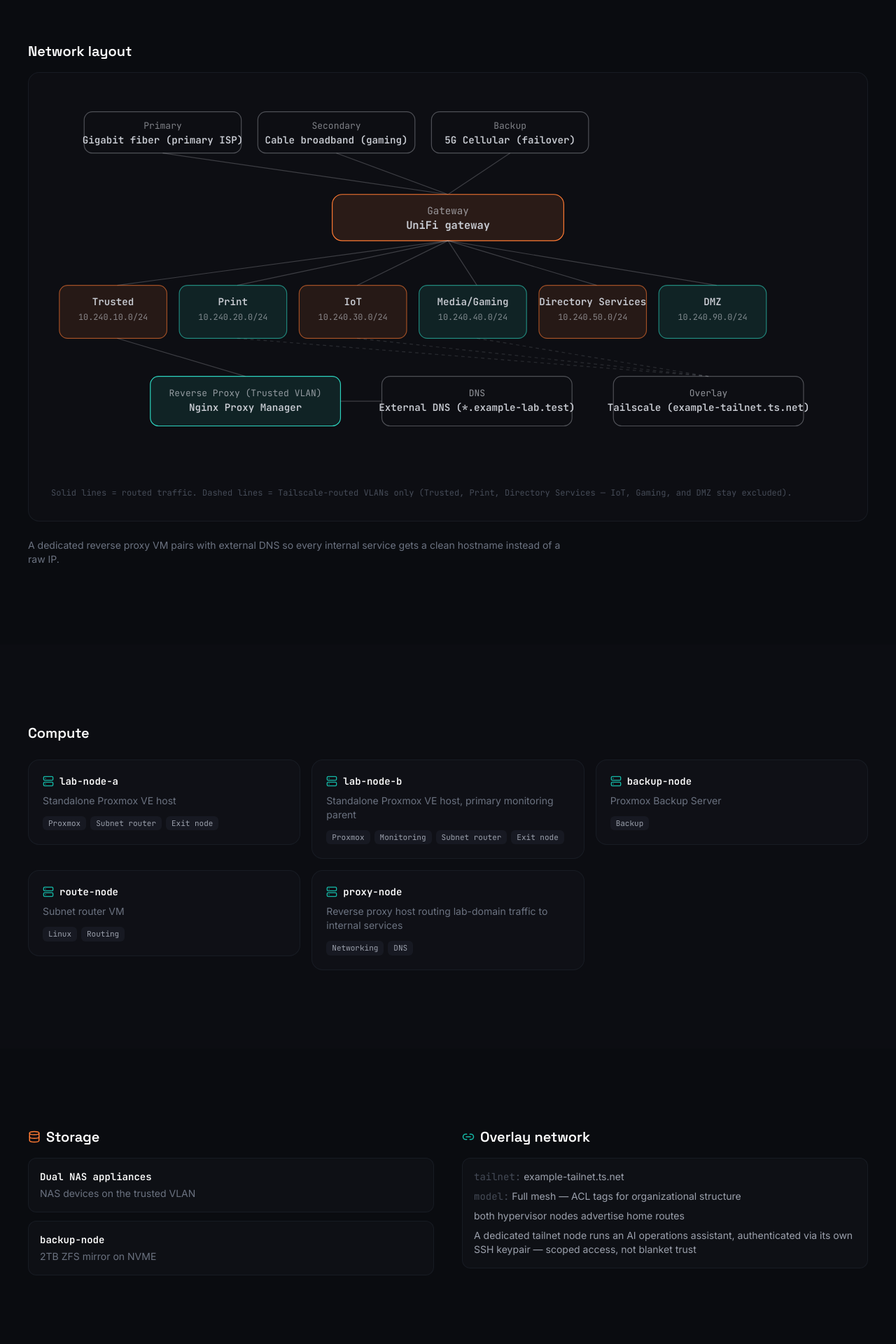
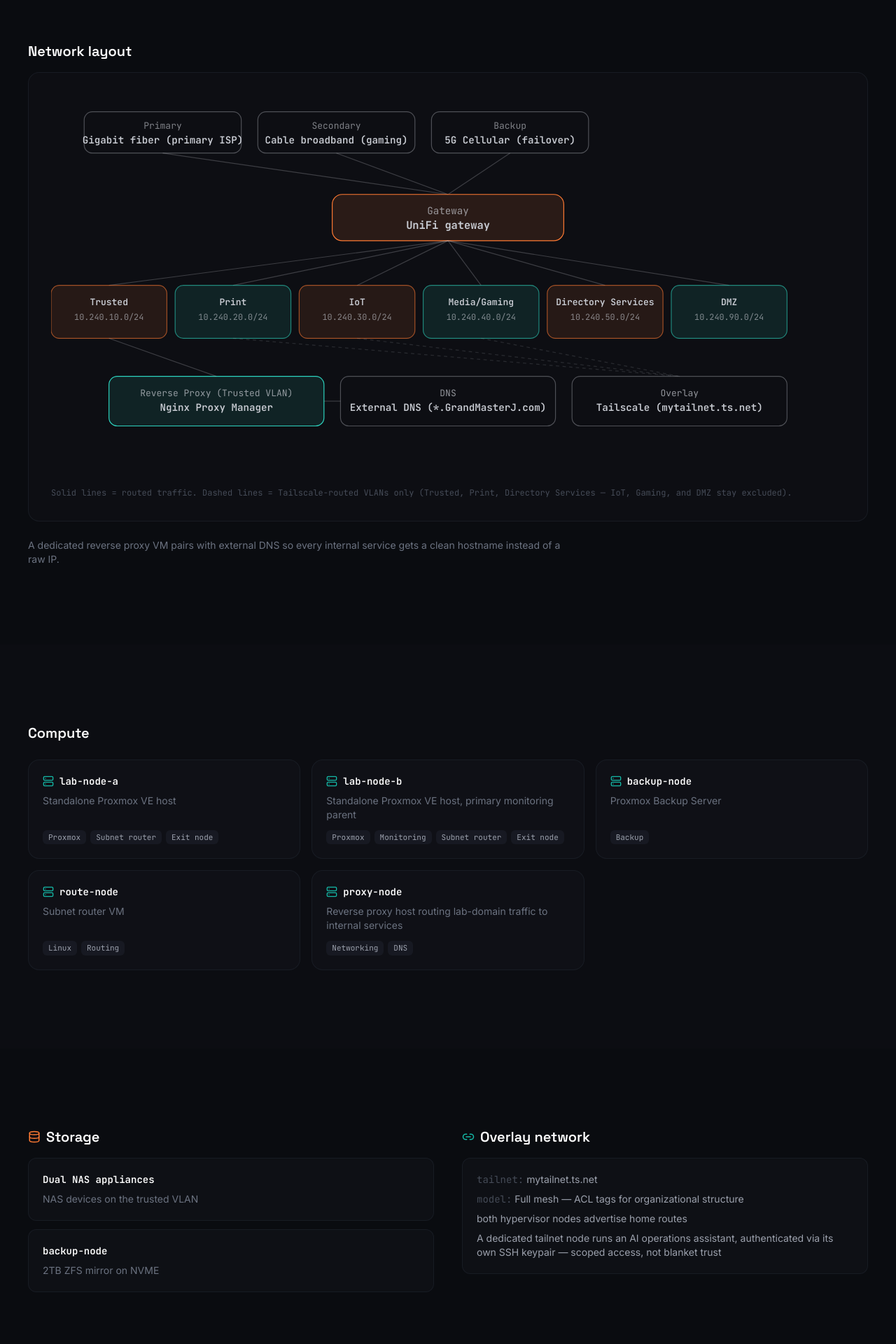
Before and after one commit to grandmasterjjs/Career-Portfolio, a Next.js app: page /homelab in a window 1280 px wide. Shown: the part 740-2660 px from the top of the page at 70% size. Built offline with nearby package versions, Linux system fonts and the light colour scheme.

Commit message:
Refine homelab page layout

```diff
--- a/src/app/homelab/page.tsx
+++ b/src/app/homelab/page.tsx
@@ -18,8 +18,17 @@
     <>
       <Section className="pb-10 pt-16">
         <div className="grid gap-8 lg:grid-cols-[1.2fr_1fr] lg:items-center">
-          <SectionHeading as="h1"
-          eyebrow="Homelab" title="GrandMasterJ.com — infrastructure I run for fun" description={homelab.intro} />
+          <SectionHeading
+            as="h1"
+            eyebrow="Homelab"
+            title={
+              <>
+                GrandMasterJ.com — infrastructure
+                <br />I run for fun
+              </>
+            }
+            description={homelab.intro}
+          />
           <div className="relative aspect-[4/3] overflow-hidden rounded-2xl border border-ink-200/70 dark:border-ink-700/70">
             <Image
               src="/images/photos/homelab-thinking.jpg"
@@ -44,7 +53,7 @@
 
       <Section className="bg-paper-200/40 dark:bg-ink-900/40">
         <h2 className="mb-6 font-display text-xl font-semibold text-ink-900 dark:text-paper-100">Compute</h2>
-        <div className="grid gap-4 sm:grid-cols-2 lg:grid-cols-3">
+        <div className="grid auto-rows-fr gap-4 sm:grid-cols-2 lg:grid-cols-3">
           {homelab.compute.map((c, i) => (
             <ServiceCard key={c.name} name={c.name} role={c.role} tags={c.tags} delay={i * 0.05} />
           ))}
@@ -57,12 +66,12 @@
             <h2 className="mb-4 flex items-center gap-2 font-display text-xl font-semibold text-ink-900 dark:text-paper-100">
               <Database size={18} className="text-ember-500" /> Storage
             </h2>
-            <div className="space-y-3">
+            <div className="grid auto-rows-fr gap-3">
               {homelab.storage.map((s) => (
-                <Reveal key={s.name}>
-                  <div className="rounded-xl border border-ink-200/70 dark:border-ink-700/70 bg-paper-100/60 dark:bg-ink-800/40 p-4">
-                    <div className="font-mono text-sm font-semibold text-ink-900 dark:text-paper-100">{s.name}</div>
-                    <div className="mt-1 text-sm text-ink-500 dark:text-ink-400">{s.detail}</div>
+                <Reveal key={s.name} className="h-full">
+                  <div className="flex h-full min-w-0 flex-col rounded-xl border border-ink-200/70 bg-paper-100/60 p-5 dark:border-ink-700/70 dark:bg-ink-800/40">
+                    <div className="break-words font-mono text-sm font-semibold text-ink-900 dark:text-paper-100">{s.name}</div>
+                    <div className="mt-2 break-words text-sm text-ink-500 dark:text-ink-400">{s.detail}</div>
                   </div>
                 </Reveal>
               ))}
@@ -74,11 +83,11 @@
               <Link2 size={18} className="text-signal-500" /> Overlay network
             </h2>
             <Reveal>
-              <div className="rounded-xl border border-ink-200/70 dark:border-ink-700/70 bg-paper-100/60 dark:bg-ink-800/40 p-4 space-y-2 text-sm text-ink-600 dark:text-ink-300">
-                <div><span className="font-mono text-ink-400 dark:text-ink-500">tailnet:</span> {homelab.overlay.tailnet}</div>
-                <div><span className="font-mono text-ink-400 dark:text-ink-500">model:</span> {homelab.overlay.model}</div>
-                <div>{homelab.overlay.subnetRouters}</div>
-                <div>{homelab.overlay.aiNode}</div>
+              <div className="min-w-0 space-y-2 rounded-xl border border-ink-200/70 bg-paper-100/60 p-5 text-sm text-ink-600 dark:border-ink-700/70 dark:bg-ink-800/40 dark:text-ink-300">
+                <div className="break-words"><span className="font-mono text-ink-400 dark:text-ink-500">tailnet:</span> {homelab.overlay.tailnet}</div>
+                <div className="break-words"><span className="font-mono text-ink-400 dark:text-ink-500">model:</span> {homelab.overlay.model}</div>
+                <div className="break-words">{homelab.overlay.subnetRouters}</div>
+                <div className="break-words">{homelab.overlay.aiNode}</div>
               </div>
             </Reveal>
           </div>
@@ -89,23 +98,23 @@
         <h2 className="mb-6 flex items-center gap-2 font-display text-xl font-semibold text-ink-900 dark:text-paper-100">
           <Activity size={18} className="text-ember-500" /> Monitoring
         </h2>
-        <div className="grid gap-4 sm:grid-cols-3">
-          <Reveal>
-            <div className="rounded-xl border border-ink-200/70 dark:border-ink-700/70 bg-paper-100/60 dark:bg-ink-800/40 p-4">
+        <div className="grid auto-rows-fr gap-4 sm:grid-cols-3">
+          <Reveal className="h-full">
+            <div className="flex h-full min-w-0 flex-col rounded-xl border border-ink-200/70 bg-paper-100/60 p-5 dark:border-ink-700/70 dark:bg-ink-800/40">
               <div className="font-mono text-xs uppercase tracking-widest text-ink-400 dark:text-ink-500">Platform</div>
-              <div className="mt-1 font-semibold text-ink-900 dark:text-paper-100">{homelab.monitoring.platform}</div>
+              <div className="mt-2 break-words font-semibold text-ink-900 dark:text-paper-100">{homelab.monitoring.platform}</div>
             </div>
           </Reveal>
-          <Reveal delay={0.05}>
-            <div className="rounded-xl border border-ink-200/70 dark:border-ink-700/70 bg-paper-100/60 dark:bg-ink-800/40 p-4">
+          <Reveal delay={0.05} className="h-full">
+            <div className="flex h-full min-w-0 flex-col rounded-xl border border-ink-200/70 bg-paper-100/60 p-5 dark:border-ink-700/70 dark:bg-ink-800/40">
               <div className="font-mono text-xs uppercase tracking-widest text-ink-400 dark:text-ink-500">Parent node</div>
-              <div className="mt-1 font-semibold text-ink-900 dark:text-paper-100">{homelab.monitoring.parent}</div>
+              <div className="mt-2 break-words font-semibold text-ink-900 dark:text-paper-100">{homelab.monitoring.parent}</div>
             </div>
           </Reveal>
-          <Reveal delay={0.1}>
-            <div className="rounded-xl border border-ink-200/70 dark:border-ink-700/70 bg-paper-100/60 dark:bg-ink-800/40 p-4">
+          <Reveal delay={0.1} className="h-full">
+            <div className="flex h-full min-w-0 flex-col rounded-xl border border-ink-200/70 bg-paper-100/60 p-5 dark:border-ink-700/70 dark:bg-ink-800/40">
               <div className="font-mono text-xs uppercase tracking-widest text-ink-400 dark:text-ink-500">Coverage</div>
-              <div className="mt-1 text-sm text-ink-600 dark:text-ink-300">{homelab.monitoring.coverage}</div>
+              <div className="mt-2 break-words text-sm text-ink-600 dark:text-ink-300">{homelab.monitoring.coverage}</div>
             </div>
           </Reveal>
         </div>
--- a/src/components/homelab/NetworkDiagram.tsx
+++ b/src/components/homelab/NetworkDiagram.tsx
@@ -29,41 +29,41 @@
 
         {/* Gateway -> VLANs */}
         {homelab.network.vlans.map((_, i) => (
-          <line key={i} x1="480" y1="176" x2={80 + i * 145} y2="230" stroke="currentColor" strokeOpacity="0.25" />
+          <line key={i} x1="480" y1="176" x2={70 + i * 150} y2="230" stroke="currentColor" strokeOpacity="0.25" />
         ))}
 
         {/* VLANs */}
         {homelab.network.vlans.map((vlan, i) => (
-          <g key={vlan.name} transform={`translate(${10 + i * 145}, 230)`}>
-            <rect width="130" height="64" rx="10" fill={vlanColors[i]} fillOpacity="0.1" stroke={vlanColors[i]} strokeOpacity="0.6" />
-            <text x="65" y="24" textAnchor="middle" fontSize="12" fontWeight="600" fill="currentColor">{vlan.name}</text>
-            <text x="65" y="42" textAnchor="middle" fontSize="10" fill="currentColor" opacity="0.6">{vlan.cidr}</text>
+          <g key={vlan.name} transform={`translate(${i * 150}, 230)`}>
+            <rect width="140" height="64" rx="10" fill={vlanColors[i]} fillOpacity="0.1" stroke={vlanColors[i]} strokeOpacity="0.6" />
+            <text x="70" y="24" textAnchor="middle" fontSize="11" fontWeight="600" fill="currentColor">{vlan.name}</text>
+            <text x="70" y="42" textAnchor="middle" fontSize="10" fill="currentColor" opacity="0.6">{vlan.cidr}</text>
           </g>
         ))}
 
         {/* Reverse proxy + Cloudflare row */}
-        <g transform="translate(120, 340)">
-          <rect width="230" height="60" rx="10" fill="#2DD4BF" fillOpacity="0.1" stroke="#2DD4BF" />
-          <text x="115" y="24" textAnchor="middle" fontSize="11" fill="currentColor" opacity="0.7">Reverse Proxy (Trusted VLAN)</text>
-          <text x="115" y="42" textAnchor="middle" fontSize="12" fontWeight="600" fill="currentColor">Nginx Proxy Manager</text>
+        <g transform="translate(70, 340)">
+          <rect width="260" height="60" rx="10" fill="#2DD4BF" fillOpacity="0.1" stroke="#2DD4BF" />
+          <text x="130" y="24" textAnchor="middle" fontSize="11" fill="currentColor" opacity="0.7">Reverse Proxy (Trusted VLAN)</text>
+          <text x="130" y="42" textAnchor="middle" fontSize="12" fontWeight="600" fill="currentColor">Nginx Proxy Manager</text>
         </g>
-        <line x1="80" y1="294" x2="235" y2="340" stroke="currentColor" strokeOpacity="0.25" />
+        <line x1="70" y1="294" x2="200" y2="340" stroke="currentColor" strokeOpacity="0.25" />
 
-        <g transform="translate(400, 340)">
-          <rect width="230" height="60" rx="10" fill="none" stroke="currentColor" strokeOpacity="0.35" />
-          <text x="115" y="24" textAnchor="middle" fontSize="11" fill="currentColor" opacity="0.7">DNS</text>
-          <text x="115" y="42" textAnchor="middle" fontSize="12" fontWeight="600" fill="currentColor">External DNS (*.example-lab.test)</text>
+        <g transform="translate(350, 340)">
+          <rect width="260" height="60" rx="10" fill="none" stroke="currentColor" strokeOpacity="0.35" />
+          <text x="130" y="24" textAnchor="middle" fontSize="11" fill="currentColor" opacity="0.7">DNS</text>
+          <text x="130" y="42" textAnchor="middle" fontSize="12" fontWeight="600" fill="currentColor">External DNS (*.GrandMasterJ.com)</text>
         </g>
-        <line x1="350" y1="370" x2="400" y2="370" stroke="currentColor" strokeOpacity="0.25" />
+        <line x1="330" y1="370" x2="350" y2="370" stroke="currentColor" strokeOpacity="0.25" />
 
-        <g transform="translate(680, 340)">
-          <rect width="230" height="60" rx="10" fill="none" stroke="currentColor" strokeOpacity="0.35" />
-          <text x="115" y="24" textAnchor="middle" fontSize="11" fill="currentColor" opacity="0.7">Overlay</text>
-          <text x="115" y="42" textAnchor="middle" fontSize="12" fontWeight="600" fill="currentColor">Tailscale ({homelab.overlay.tailnet})</text>
+        <g transform="translate(630, 340)">
+          <rect width="260" height="60" rx="10" fill="none" stroke="currentColor" strokeOpacity="0.35" />
+          <text x="130" y="24" textAnchor="middle" fontSize="11" fill="currentColor" opacity="0.7">Overlay</text>
+          <text x="130" y="42" textAnchor="middle" fontSize="12" fontWeight="600" fill="currentColor">Tailscale ({homelab.overlay.tailnet})</text>
         </g>
-        <line x1="225" y1="294" x2="795" y2="340" stroke="currentColor" strokeOpacity="0.15" strokeDasharray="4 4" />
-        <line x1="370" y1="294" x2="795" y2="340" stroke="currentColor" strokeOpacity="0.15" strokeDasharray="4 4" />
-        <line x1="515" y1="294" x2="795" y2="340" stroke="currentColor" strokeOpacity="0.15" strokeDasharray="4 4" />
+        <line x1="220" y1="294" x2="760" y2="340" stroke="currentColor" strokeOpacity="0.15" strokeDasharray="4 4" />
+        <line x1="370" y1="294" x2="760" y2="340" stroke="currentColor" strokeOpacity="0.15" strokeDasharray="4 4" />
+        <line x1="520" y1="294" x2="760" y2="340" stroke="currentColor" strokeOpacity="0.15" strokeDasharray="4 4" />
       </svg>
       <p className="mt-4 font-mono text-xs text-ink-400 dark:text-ink-500">
         Solid lines = routed traffic. Dashed lines = Tailscale-routed VLANs only (Trusted, Print, Directory Services — IoT, Gaming, and DMZ stay excluded).
--- a/src/components/homelab/ServiceCard.tsx
+++ b/src/components/homelab/ServiceCard.tsx
@@ -13,16 +13,16 @@
   delay?: number;
 }) {
   return (
-    <Reveal delay={delay}>
-      <div className="rounded-2xl border border-ink-200/70 dark:border-ink-700/70 bg-paper-100/60 dark:bg-ink-800/40 p-5">
-        <div className="flex items-center gap-2">
-          <Server size={16} className="text-signal-500" />
-          <span className="font-mono text-sm font-semibold text-ink-900 dark:text-paper-100">{name}</span>
+    <Reveal delay={delay} className="h-full">
+      <div className="flex h-full min-w-0 flex-col rounded-2xl border border-ink-200/70 bg-paper-100/60 p-5 dark:border-ink-700/70 dark:bg-ink-800/40">
+        <div className="flex min-w-0 items-center gap-2">
+          <Server size={16} className="shrink-0 text-signal-500" />
+          <span className="break-words font-mono text-sm font-semibold text-ink-900 dark:text-paper-100">{name}</span>
         </div>
-        <p className="mt-2 text-sm text-ink-500 dark:text-ink-400">{role}</p>
-        <div className="mt-3 flex flex-wrap gap-1.5">
+        <p className="mt-2 break-words text-sm text-ink-500 dark:text-ink-400">{role}</p>
+        <div className="mt-auto flex flex-wrap gap-1.5 pt-3">
           {tags.map((t) => (
-            <span key={t} className="rounded-md bg-ink-100 dark:bg-ink-700/60 px-2 py-0.5 font-mono text-[11px] text-ink-600 dark:text-ink-300">
+            <span key={t} className="max-w-full break-words rounded-md bg-ink-100 px-2 py-0.5 font-mono text-[11px] text-ink-600 dark:bg-ink-700/60 dark:text-ink-300">
               {t}
             </span>
           ))}
--- a/src/components/layout/Section.tsx
+++ b/src/components/layout/Section.tsx
@@ -37,7 +37,7 @@
   as = "h2",
 }: {
   eyebrow?: string;
-  title: string;
+  title: ReactNode;
   description?: string;
   align?: "left" | "center";
   as?: "h1" | "h2";
--- a/src/data/homelab.ts
+++ b/src/data/homelab.ts
@@ -1,6 +1,6 @@
 export const homelab = {
   intro:
-    "My homelab uses a public-facing lab domain pattern in a live environment I use to learn, break, document, and rebuild things on purpose. It runs segmented networking, reverse proxying, monitoring, and an AI operations assistant.",
+    "My homelab is a working sandbox where I practice real infrastructure patterns without putting production systems at risk. I use it to test segmented networking, reverse proxying, monitoring, documentation, and AI-assisted operations.",
   philosophy: [
     "This homelab is built to be rebuilt.",
     "Memory is volatile. Markdown is durable.",
@@ -35,7 +35,7 @@
     { name: "backup-node", detail: "2TB ZFS mirror on NVME" },
   ],
   overlay: {
-    tailnet: "example-tailnet.ts.net",
+    tailnet: "mytailnet.ts.net",
     model: "Full mesh — ACL tags for organizational structure",
     subnetRouters: "both hypervisor nodes advertise home routes",
     aiNode: "A dedicated tailnet node runs an AI operations assistant, authenticated via its own SSH keypair — scoped access, not blanket trust",
```
